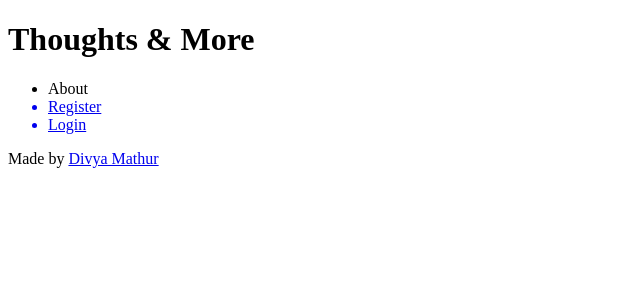
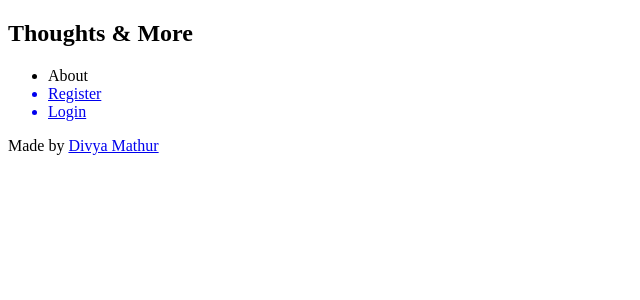
Before and after one commit to luckyrose89/Journal-App, a React (Create React App) app in the folder client/: page / in a window 1280 px wide. Shown: the top 300 px of the page, without its empty margins (0-640 px from the left). Built offline with nearby package versions, Linux system fonts and the light colour scheme; no server answers.

Commit message:
create conditional navbar view

```diff
--- a/client/src/Landing/header.js
+++ b/client/src/Landing/header.js
@@ -1,10 +1,14 @@
 import React from "react";
+import { withAppContext } from "../AppContext";
 import { Link } from "react-router-dom";
 
-function Header() {
+function Header(props) {
   return (
+    <nav>
+      <h1>Thoughts & More</h1>
+      {!props.token ? (
+        <React.Fragment>
           <div>
-      <h1>Thoughts & More</h1>
             <ul>
               <li>About</li>
               <Link to="/signup">
@@ -15,7 +19,19 @@ function Header() {
               </Link>
             </ul>
           </div>
+        </React.Fragment>
+      ) : (
+        <React.Fragment>
+          <div>
+            <ul>
+              <li>About</li>
+              <li onClick={() => props.logout()}>Logout</li>
+            </ul>
+          </div>
+        </React.Fragment>
+      )}
+    </nav>
   );
 }
 
-export default Header;
+export default withAppContext(Header);
```
Lines whose indentation alone changed are shown as unchanged.
